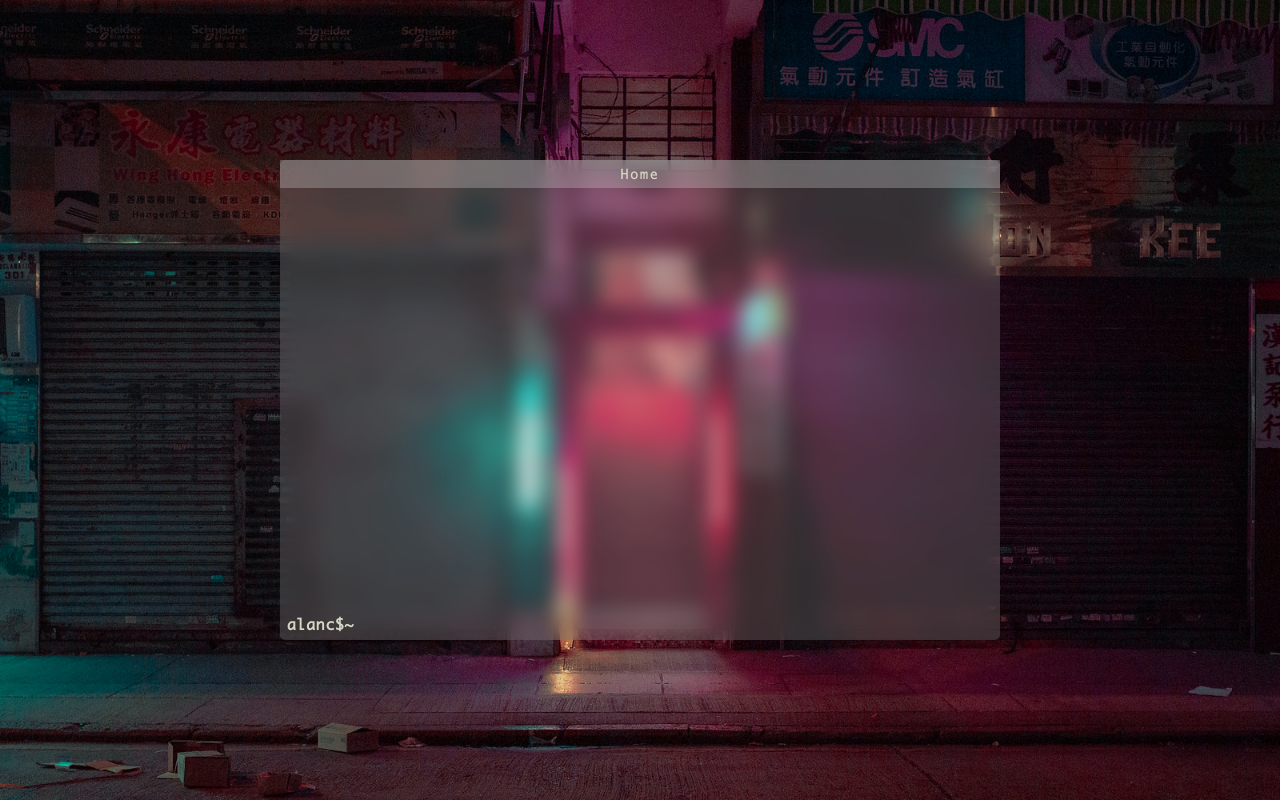
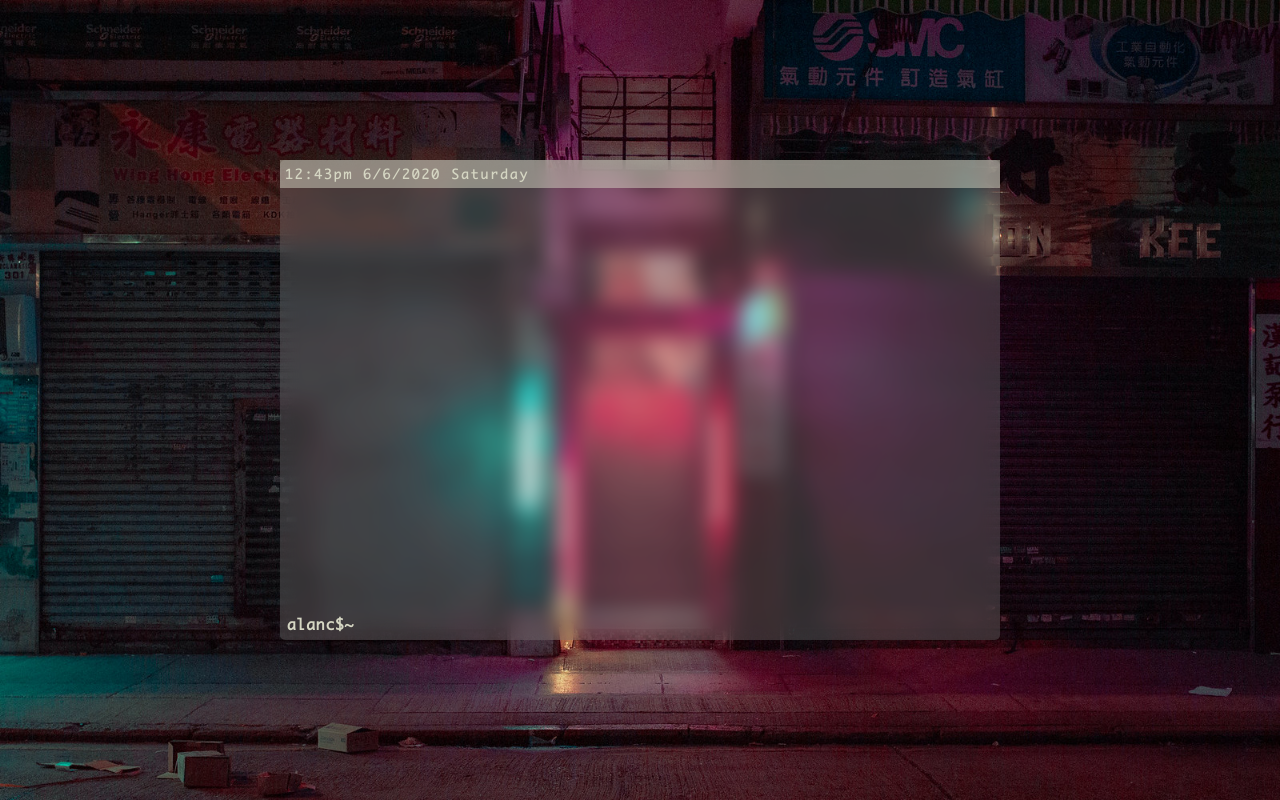
Before and after one commit to alancuriel/homepagesite, a Gatsby site: page / in a window 1280 px wide. Built offline with nearby package versions, Linux system fonts and the light colour scheme; Gatsby itself is replaced by a stand-in of ours.

Commit message:
Add time and date to title

```diff
--- a/src/pages/index.js
+++ b/src/pages/index.js
@@ -1,8 +1,6 @@
 import React, { useState, useEffect, useRef } from "react"
 
 import "../styles/global.css"
-
-// import settings from "../../static/home-config.json"
 
 const HISTORY_KEY = "history"
 const HIDDEN_HISTORY_KEY = "hidden_history"
@@ -219,6 +217,46 @@ export default function Home() {
     setHiddenHistory(arr)
   }
 
+  const getCurrentTime = () => {
+    var time = new Date()
+    var hour = time.getHours()
+    var ampm = "pm"
+
+    if (hour === 0) {
+      hour = 12
+      ampm = "am"
+    } else if (hour === 12) {
+      ampm = "pm"
+    } else if (hour < 12) {
+      ampm = "am"
+    } else {
+      hour = hour % 12
+    }
+    var min = time.getMinutes()
+    if (min < 10) {
+      min = "0" + min
+    }
+
+    var output =
+      hour +
+      ":" +
+      min +
+      ampm +
+      " " +
+      time.getMonth() +
+      "/" +
+      time.getDay() +
+      "/" +
+      time.getFullYear()
+    return output
+  }
+
+  const getDay = () => {
+    const days = ["Sunday", "Monday", "Tuesday", "Wenesday", "Thursday", "Friday", "Saturday"]
+
+    return days[new Date().getDay()]
+  }
+
   return (
     <div className="container">
       {settings.style && (
@@ -239,15 +277,30 @@ export default function Home() {
               settings.style.consoleScrollbarHighlightColor,
           }}
         >
-          <div className="console-top-bar" style={{
-            background: settings.style.consoleTopBarColor
-          }}>
-            <p className="console-title"
+          <div
+            className="console-top-bar"
+            style={{
+              background: settings.style.consoleTopBarColor,
+            }}
+          >
+            <p
+              className="console-title"
               style={{
-              color: settings.style.consoleTitleColor,
-              fontSize: settings.style.consoleTitleFontSize
-            }}>
-              {settings.general.consoleTitle}
+                color: settings.style.consoleTitleColor,
+                fontSize: settings.style.consoleTitleFontSize,
+              }}
+            >
+              {getCurrentTime()}
+            </p>
+
+            <p
+              className="console-title"
+              style={{
+                color: settings.style.consoleTitleColor,
+                fontSize: settings.style.consoleTitleFontSize,
+              }}
+            >
+              {getDay()}
             </p>
           </div>
           <div className="console-container">
--- a/src/styles/global.css
+++ b/src/styles/global.css
@@ -1,5 +1,5 @@
 html {
-  background-color: #f9f9f9;
+background-color: #f9f9f9;
   font-family: sans-serif;
   -ms-text-size-adjust: 100%;
   -webkit-text-size-adjust: 100%;
@@ -53,13 +53,16 @@ body {
 .console-top-bar {
   display: flex;
   flex-direction: row;
-  justify-content: center;
+  justify-content: flex-start;
   background: rgba(214, 214, 214, 0.3);
 }
 
 .console-title {
     font-family: monaco;
-    margin: 5px auto;
+    margin-right: 5px;
+    margin-left: 5px;
+    margin-top: 5px;
+    margin-bottom: 5px;
     font-size: .85rem;
     letter-spacing: .1rem;
 }
--- a/static/home-config.json
+++ b/static/home-config.json
@@ -13,7 +13,7 @@
         "consoleTextColor": "#d5d6c3",
         "consoleScrollbarColor": "#888",
         "consoleScrollbarHighlightColor": "#555",
-        "consoleTopBarColor" : "rgb(213, 214, 195, 0.5);",
+        "consoleTopBarColor" : "rgb(213, 214, 195, 0.5)",
         "consoleTitleFontSize" : "0.85rem",
         "consoleTitleColor" : "#d5d6c3"
     },
```
